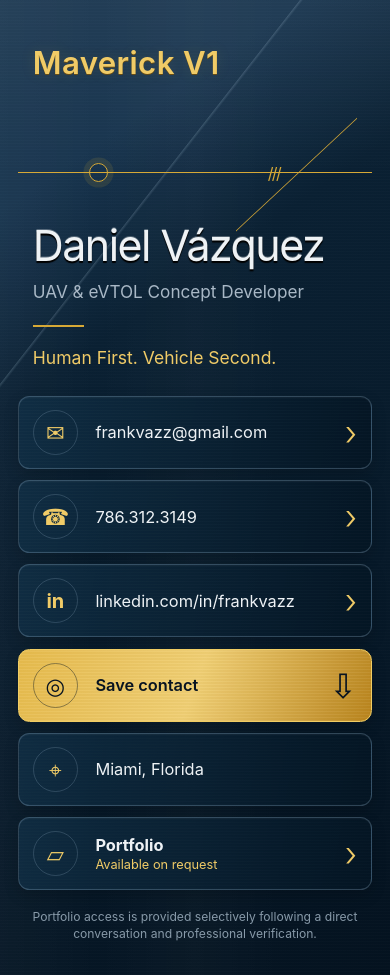
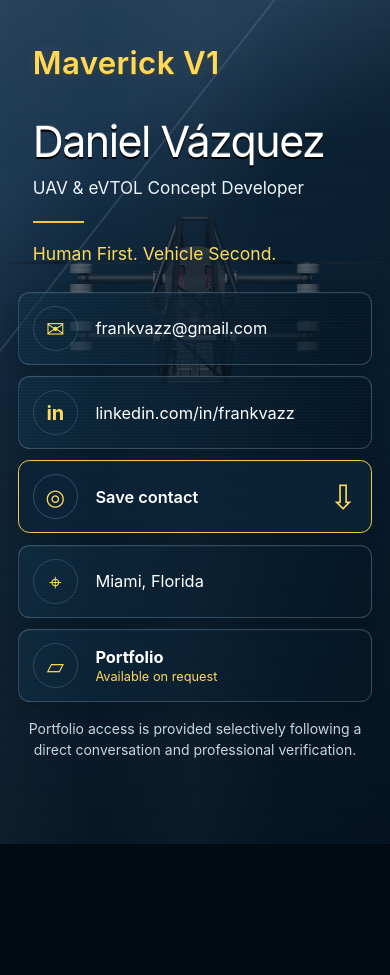
Before and after one commit to FrankVazz/FrankVazz.github.io, a plain HTML site: page index.html in a window 390 px wide. After the commit the page ends 844 px from the top, so only its background shows below. Drawn offline with Linux system fonts and the light colour scheme.

Commit message:
Update Maverick card background and remove phone

```diff
--- a/index.html
+++ b/index.html
@@ -12,10 +12,6 @@
   <main class="card" aria-label="Daniel Vázquez digital business card">
     <header class="brand">
       <p class="product">Maverick V1</p>
-      <div class="circuit" aria-hidden="true">
-        <span class="node"></span>
-        <span class="slashes">///</span>
-      </div>
     </header>
 
     <section class="identity">
@@ -29,12 +25,6 @@
       <a class="action" href="mailto:frankvazz@gmail.com" aria-label="Email Daniel Vázquez">
         <span class="icon" aria-hidden="true">✉</span>
         <span class="action-text">frankvazz@gmail.com</span>
-        <span class="chevron" aria-hidden="true">›</span>
-      </a>
-
-      <a class="action" href="tel:+17863123149" aria-label="Call Daniel Vázquez">
-        <span class="icon" aria-hidden="true">☎</span>
-        <span class="action-text">786.312.3149</span>
         <span class="chevron" aria-hidden="true">›</span>
       </a>
 
--- a/styles.css
+++ b/styles.css
@@ -3,10 +3,10 @@
   --navy: #061726;
   --navy-2: #0a2033;
   --steel: #18354f;
-  --gold: #d7a936;
-  --gold-light: #f0cb67;
-  --silver: #eef2f5;
-  --muted: #a9b8c6;
+  --gold: #f1c843;
+  --gold-light: #ffda5a;
+  --silver: #ffffff;
+  --muted: #edf3fa;
   --line: rgba(155, 187, 211, .28);
 }
 
@@ -44,6 +44,15 @@ body {
   pointer-events: none;
   background: linear-gradient(90deg, rgba(255,255,255,.025), transparent 25%, rgba(255,255,255,.018) 50%, transparent 72%);
   mix-blend-mode: screen;
+}
+
+.card::before {
+  content: "";
+  position: absolute;
+  inset: 0;
+  pointer-events: none;
+  background: url("front-y.png") center 9rem / 125% auto no-repeat;
+  opacity: .45;
 }
 
 .brand, .identity, .actions, .notice { position: relative; z-index: 1; }
@@ -91,7 +100,7 @@ body {
 
 .slashes { position: absolute; right: 26%; bottom: -.65rem; color: var(--gold); letter-spacing: -.1em; }
 
-.identity { padding: 1.3rem .95rem 1.75rem; }
+.identity { padding: .5rem .95rem 1.75rem; }
 
 h1 {
   margin: 0;
@@ -123,7 +132,7 @@ h1 {
   border-radius: .72rem;
   background:
     repeating-linear-gradient(0deg, rgba(255,255,255,.012) 0 1px, transparent 1px 3px),
-    linear-gradient(100deg, rgba(17,49,73,.72), rgba(4,21,35,.88));
+    linear-gradient(100deg, rgba(17,49,73,.52), rgba(4,21,35,.72));
   box-shadow: inset 0 1px rgba(255,255,255,.035), 0 .35rem .9rem rgba(0,0,0,.16);
   transition: border-color .18s ease, transform .18s ease, background .18s ease;
 }
@@ -144,27 +153,26 @@ a.action:hover, a.action:focus-visible { border-color: rgba(240,203,103,.75); ba
 
 .linkedin { font-weight: 700; font-size: 1.25rem; }
 .action-text { min-width: 0; overflow-wrap: anywhere; font-size: clamp(1rem, 4.2vw, 1.25rem); }
-.chevron, .download { justify-self: end; color: var(--gold-light); font-size: 2.1rem; font-weight: 300; }
+.chevron { display: none; }
+.download { justify-self: end; color: var(--gold-light); font-size: 2.1rem; font-weight: 300; }
 
 .save {
-  color: #071321;
-  border-color: #f1cd63;
-  background:
-    repeating-linear-gradient(0deg, rgba(255,255,255,.05) 0 1px, rgba(80,50,0,.025) 1px 3px),
-    linear-gradient(110deg, #e6bb4d, #f0cf74 50%, #b9841d);
+  color: var(--silver);
+  border-color: var(--gold);
+  background: rgba(12, 35, 56, .85);
   font-weight: 600;
 }
 
-.save .icon { color: #071321; border-color: rgba(7,19,33,.42); }
-.save .download { color: #071321; }
+.save .icon { color: var(--gold-light); border-color: var(--line); }
+.save .download { color: var(--gold-light); }
 .static { cursor: default; }
 .portfolio .action-text { display: grid; gap: .15rem; }
 .portfolio small { color: var(--gold-light); font-size: .78em; }
 
 .notice {
   margin: 1.1rem .65rem 0;
-  color: #8799a8;
-  font-size: .76rem;
+  color: #cad5e0;
+  font-size: .875rem;
   line-height: 1.45;
   text-align: center;
 }
```
Also changed, not shown: front-y.png (added), 1 other file.
